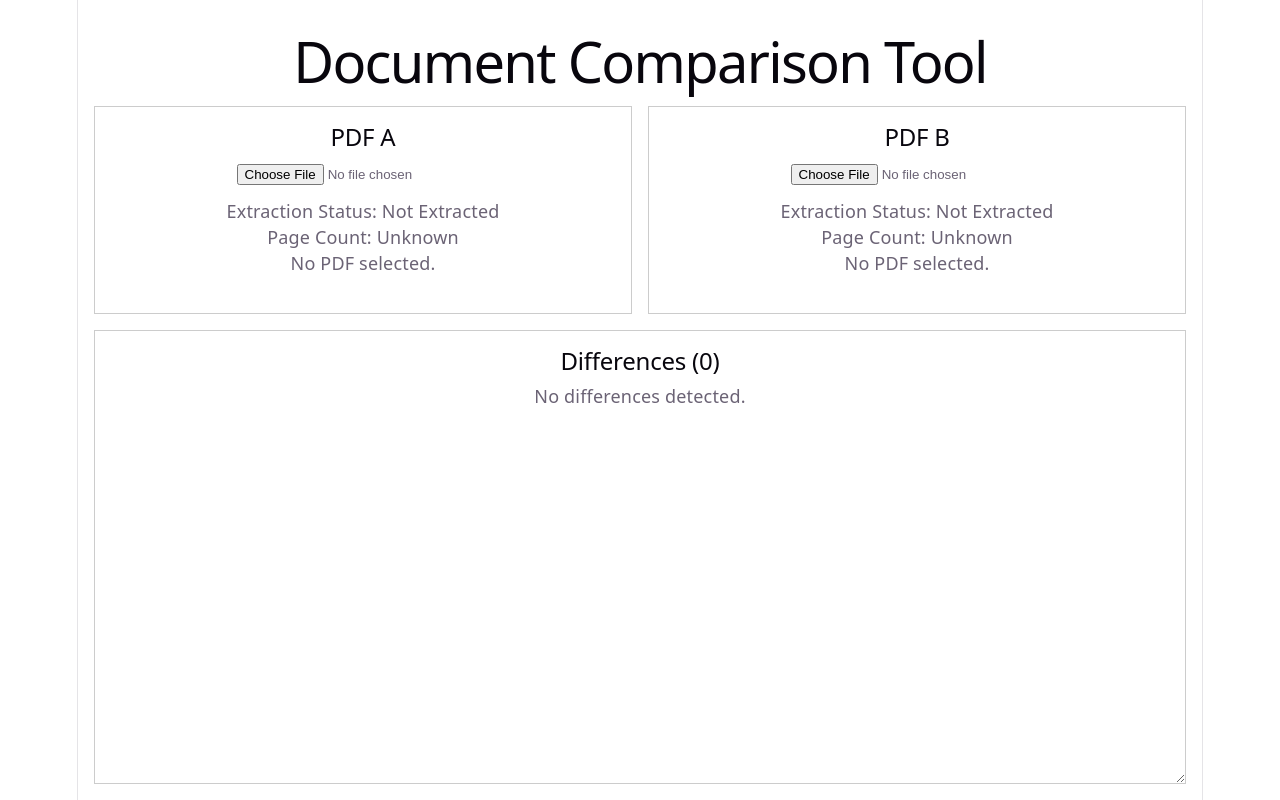
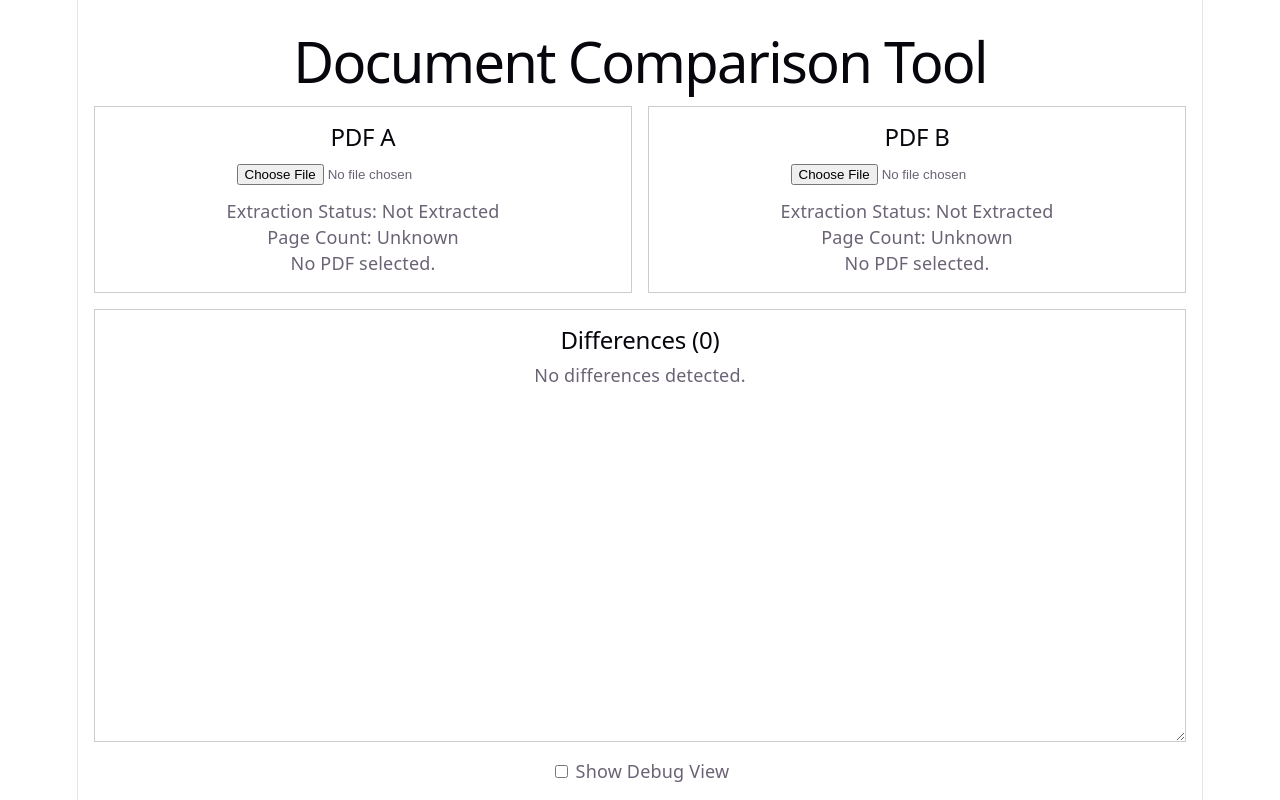
Before and after one commit to nier122/document-comparison-tool, a React (Vite) app in the folder frontend/: page / in a window 1280 px wide. Built offline with nearby package versions, Linux system fonts and the light colour scheme.

Commit message:
Add PDF extraction debug view

```diff
--- a/frontend/src/components/SideBySideViewer.tsx
+++ b/frontend/src/components/SideBySideViewer.tsx
@@ -1,6 +1,7 @@
 import { useEffect, useMemo, useState } from 'react';
 import { getDocument } from 'pdfjs-dist';
 import DifferencePanel from './DifferencePanel';
+import PDFExtractionDebugView from './PDFExtractionDebugView';
 import PDFViewer from './PDFViewer';
 import { generateDifferences } from '../services/diffService';
 import type { Difference, ExtractedPdfPage, PdfExtractionState } from '../types/comparison';
@@ -257,6 +258,7 @@ function SideBySideViewer() {
   const [pdfB, setPdfB] = useState<File | null>(null);
   const [selectedDifference, setSelectedDifference] = useState<Difference | null>(null);
   const [navigationRequest, setNavigationRequest] = useState(0);
+  const [showDebugView, setShowDebugView] = useState(false);
   const pdfAExtraction = usePdfTextExtraction(pdfA);
   const pdfBExtraction = usePdfTextExtraction(pdfB);
   const differences = useMemo(() => {
@@ -312,6 +314,22 @@ function SideBySideViewer() {
         selectedDifferenceId={selectedDifference?.id}
         onDifferenceSelect={handleDifferenceSelect}
       />
+      <div style={{ marginTop: '16px' }}>
+        <label>
+          <input
+            checked={showDebugView}
+            onChange={(event) => setShowDebugView(event.target.checked)}
+            type="checkbox"
+          />{' '}
+          Show Debug View
+        </label>
+      </div>
+      {showDebugView ? (
+        <PDFExtractionDebugView
+          pdfAExtraction={pdfAExtraction}
+          pdfBExtraction={pdfBExtraction}
+        />
+      ) : null}
     </>
   );
 }
```
